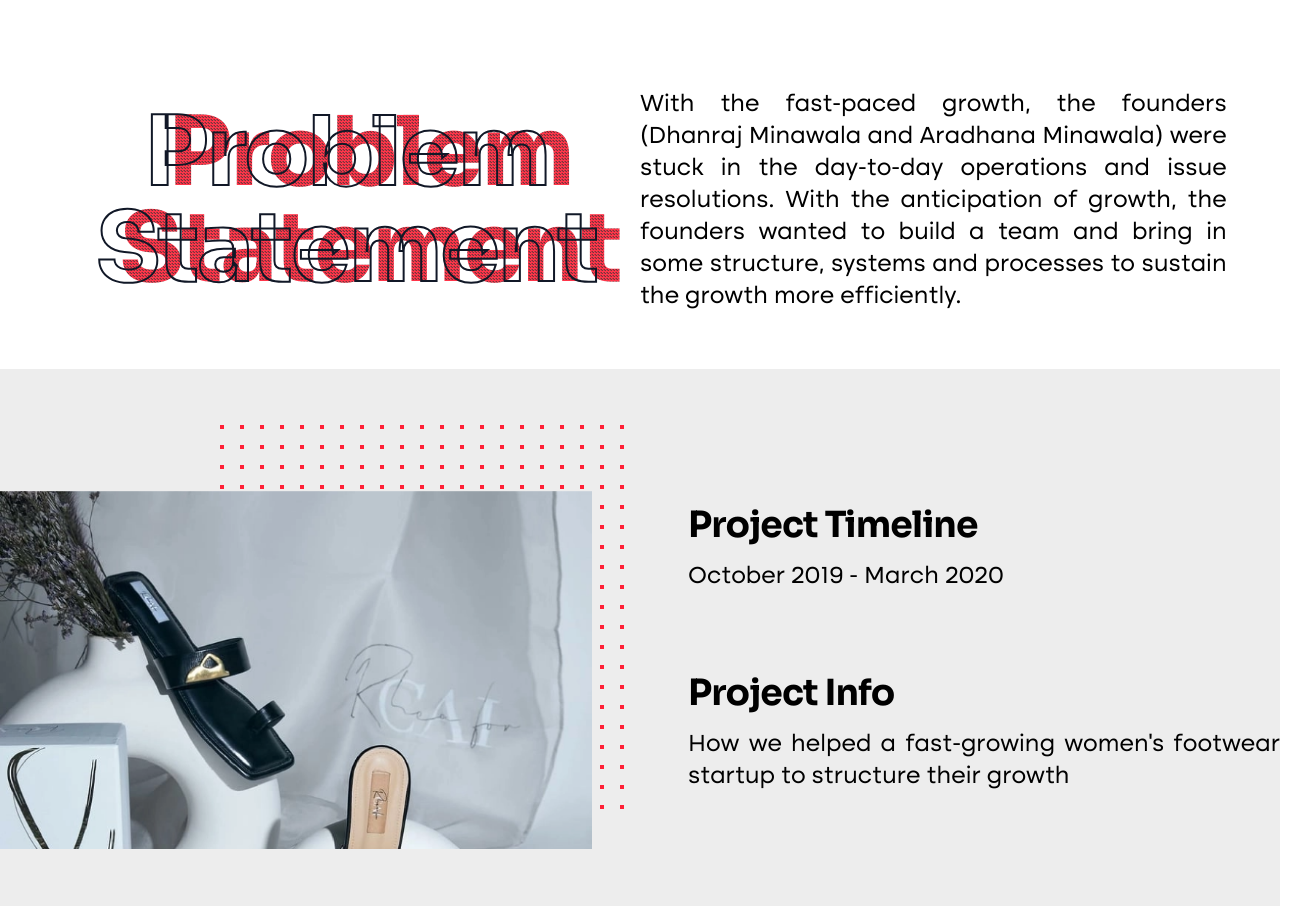
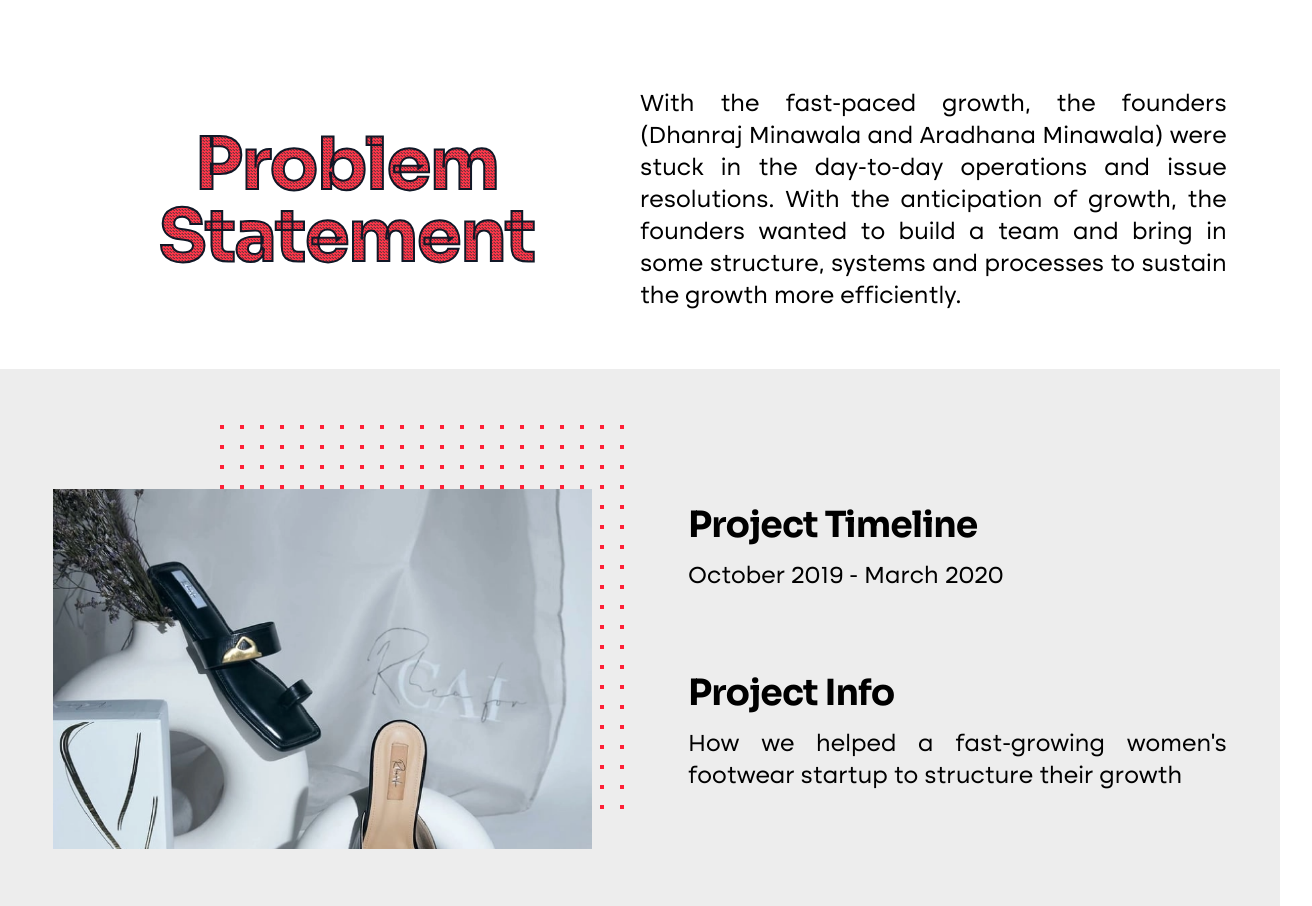
Before and after one commit to Meet-Debox/debox, a Next.js app: page /case-studies/helping-cai-structure-their-growth in a window 1280 px wide. Shown: the part 2058-2964 px from the top of the page, 1312 px wide, since content can reach past the window. Built offline with nearby package versions, Linux system fonts and the light colour scheme.

Commit message:
case page rework and reponsiveness

```diff
--- a/components/reusable/Heading2.tsx
+++ b/components/reusable/Heading2.tsx
@@ -12,7 +12,7 @@ function Heading({ title, className }: HeadingProps) {
     <div className="">
       <h2
         className={clsx(
-          "text-3xl text-black font-extrabold tracking-tight sm:text-8xl font-heading stroke halftone halftone-color after:text-3xl sm:after:text-8xl",
+          "text-5xl after:text-5xl lg:text-7xl lg:after:text-7xl after:w-full text-black font-extrabold tracking-tight font-heading stroke halftone halftone-color ",
           className
         )}
       >
--- a/pages/case-studies/helping-cai-structure-their-growth.tsx
+++ b/pages/case-studies/helping-cai-structure-their-growth.tsx
@@ -60,7 +60,7 @@ function CAI() {
       {/* About Client */}
       <section className="relative cont">
         <div className="lg:mx-auto lg:max-w-7xl lg:grid lg:grid-cols-2 lg:gap-24 lg:items-start">
-          <div className="relative sm:py-16 lg:py-0 lg:order-2">
+          <div className="relative sm:py-16 lg:py-0 lg:order-2 overflow-clip">
             <div
               aria-hidden="true"
               className="hidden sm:block lg:absolute lg:inset-y-0 lg:right-0 lg:w-screen"
@@ -138,7 +138,7 @@ function CAI() {
       <section className="cont max-w-7xl mx-auto w-11/12 space-y-10 grid md:space-y-0 md:grid md:justify-start md:items-center md:grid-cols-2 ">
         <Heading2
           title="Problem Statement"
-          className="after:content-['Problem_Statement'] after:w-full after:left-[9.15rem] after:top-[1.15rem] md:after:left-[19.8rem] md:after:top-24 md:text-center md:after:text-center"
+          className="after:content-['Problem_Statement'] after:left-[50%] after:top-[50%] md:text-center md:after:text-center"
         />
         <p className="text-justify">
           With the fast-paced growth, the founders (Dhanraj Minawala and
@@ -150,7 +150,7 @@ function CAI() {
       </section>
       {/* Timeline and Info */}
       <section className="relative cont bg-light">
-        <div className="lg:mx-auto lg:max-w-7xl lg:grid lg:grid-cols-2 lg:gap-24 lg:items-start">
+        <div className="lg:mx-auto lg:max-w-7xl lg:grid lg:grid-cols-2 lg:gap-24 lg:items-start overflow-clip mx-auto w-11/12">
           <div className="relative sm:py-16 lg:py-0 lg:order-0">
             <div
               aria-hidden="true"
@@ -206,7 +206,7 @@ function CAI() {
             </div>
           </div>
 
-          <div className="relative mx-auto max-w-md px-4 sm:max-w-3xl sm:px-6 lg:px-0">
+          <div className="relative mx-auto max-w-md px-4 sm:max-w-3xl sm:px-6 lg:px-0 ">
             {/* Content area */}
             <div className="pt-12 sm:pt-16 lg:pt-20 text-justify space-y-20 ">
               <div className="space-y-4">
@@ -268,7 +268,7 @@ function CAI() {
         <div className="max-w-7xl space-y-8 cont mx-auto w-11/12 md:space-y-0 md:grid md:justify-start md:items-center md:grid-cols-2">
           <Heading2
             title="Outcome"
-            className="after:content-['Outcome'] after:overflow-clip after:left-[49.4%]"
+            className="after:content-['Outcome'] after:left-[49.4%]"
           />
           {post.outcome()}
         </div>
--- a/pages/case-studies/index.tsx
+++ b/pages/case-studies/index.tsx
@@ -50,7 +50,7 @@ const CaseStudies: NextPage = () => {
         >
           {/* w-fit if not scrollable   */}
           {inds.map((cat) => (
-            <div className="">
+            <div key={cat} className="">
               <TransBtn
                 onClick={() => router.push("/case-studies?category=" + cat)}
                 active={category === cat}
```
